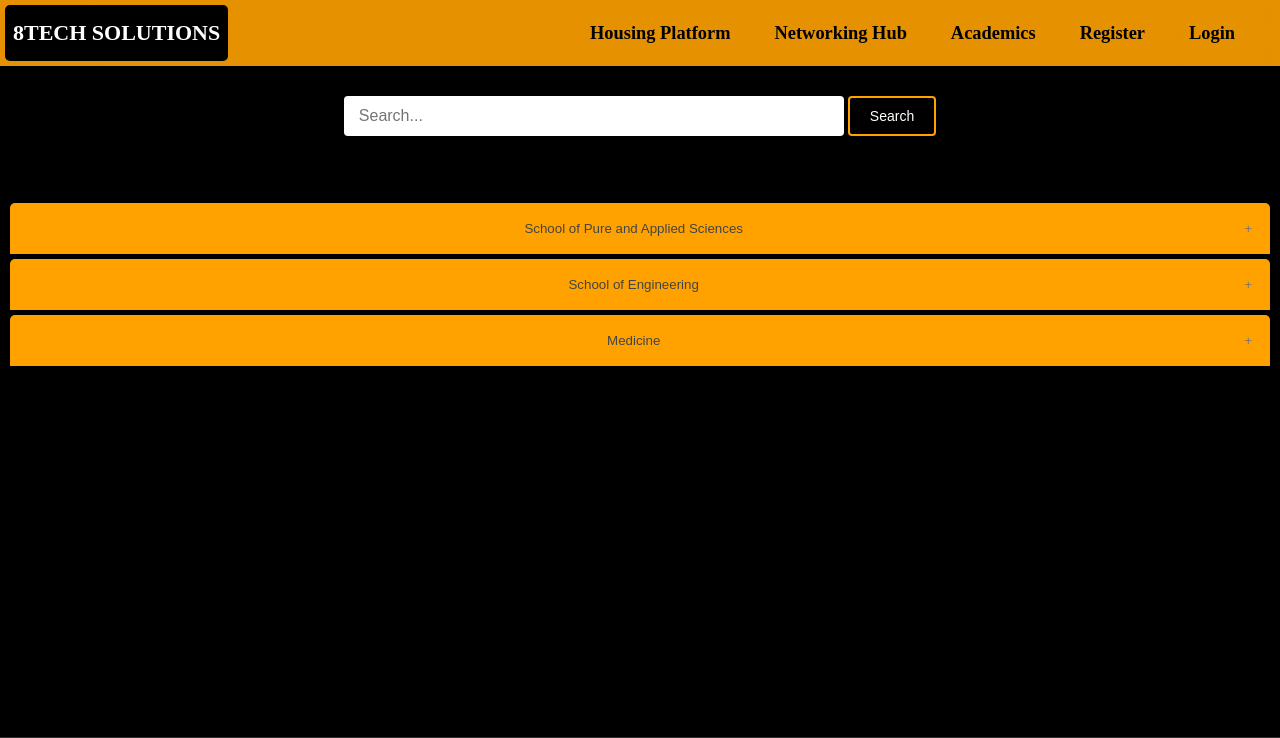
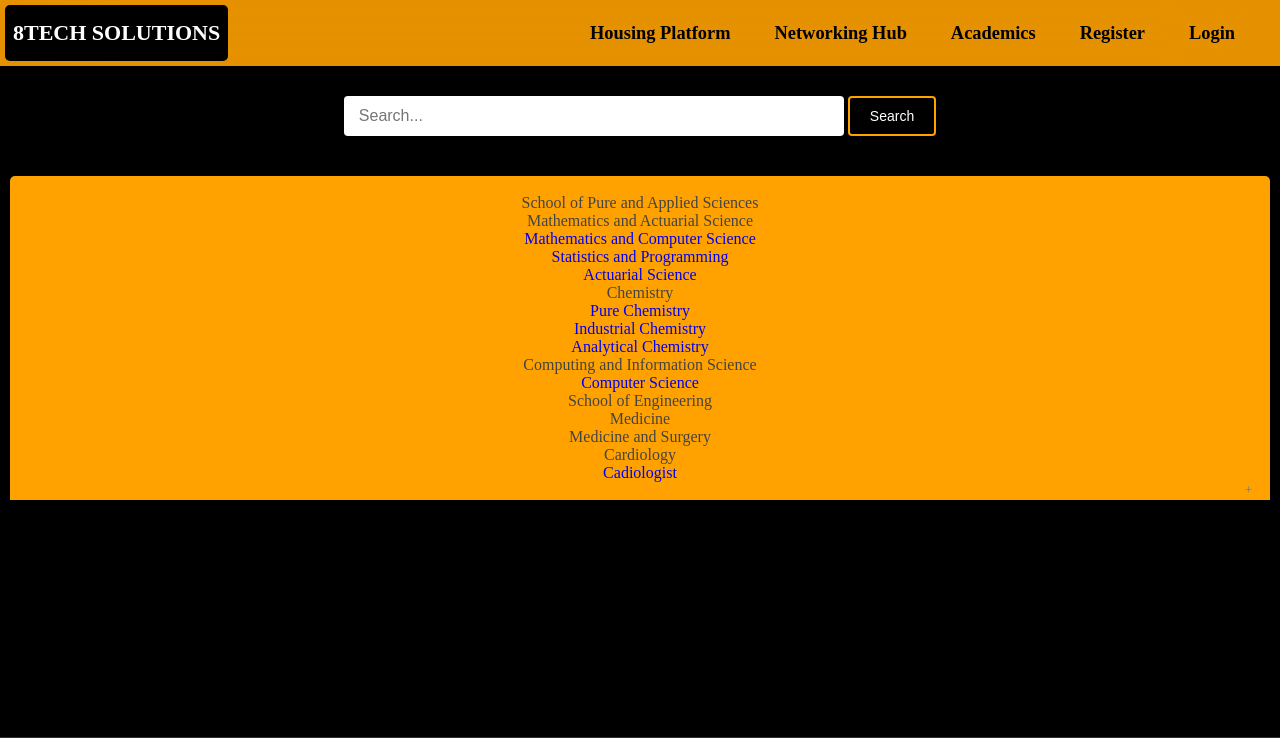
Before and after one commit to Fikiri20/8Tech, a Django app: page /academic in a window 1280 px wide. Shown: the top 738 px of the page. Run offline with Django 5.2, Linux system fonts and the light colour scheme; data comes from the database, SQL or seed files in the repository.

Commit message:
Update academic.html

```diff
--- a/academic/templates/academic/academic.html
+++ b/academic/templates/academic/academic.html
@@ -10,59 +10,67 @@
         </div>
       </form>
 
+
       <div class="school">
-        <h2>Academic Resources</h2>
+        <div class="accordion">
 
           {% for school in schools %}
+          <!-- School start-->
+            <div class="accordion-item">
+                <div class="accordion-header">{{ school.school_name }}</div>
+                <div class="accordion-content">
+                    <div class="nested-accordion">
 
-          <button class="accordion">{{ school.school_name }}</button>
-          <div class="panel">
                       {% for department in departments %}
                       {% if department.school == school %}
-                <div class="dropdown">
-                  <button class="dropdown-button">{{ department.department_name }}</button>
-                  <div class="dropdown-content">
+                   <!-- Department start-->
+                        <div class="nested-accordion-item">
+                            <div class="nested-accordion-header">{{ department.department_name }}</div>
+                            <div class="nested-accordion-content">
                            {% for course in courses %}
                               {% if course.department == department %}
-                        <a href="{% url 'course' course.course_name %}">{{ course.course_name }}</a>
+                                <p><a href="{% url 'course' course.course_name %}">{{ course.course_name }}</a></p>
                               {% endif %}
                             {% endfor %}
                             </div>
                         </div>
+                   <!-- Department end-->
                    {% endif %}
                    {% endfor %}
+
                     </div>
+                </div>
+            </div>
+          <!-- School end -->
           {% endfor %}
+
         </div>
       </div>
 
+
     <script>
-      // Accordion functionality
-      var acc = document.getElementsByClassName('accordion')
-      for (var i = 0; i < acc.length; i++) {
-        acc[i].addEventListener('click', function () {
-          this.classList.toggle('active')
-          var panel = this.nextElementSibling
-          if (panel.style.maxHeight) {
-            panel.style.maxHeight = null
-          } else {
-            panel.style.maxHeight = panel.scrollHeight + 'px'
-          }
-        })
+       // Function to toggle accordion content
+function toggleAccordionContent(header, content) {
+    header.addEventListener('click', function () {
+        content.style.display = content.style.display === 'block' ? 'none' : 'block';
+        header.classList.toggle('active');
+    });
 }
 
-      // Dropdown functionality
-      var dropdowns = document.getElementsByClassName('dropdown-button')
-      for (var i = 0; i < dropdowns.length; i++) {
-        dropdowns[i].addEventListener('click', function () {
-          var dropdownContent = this.nextElementSibling
-          if (dropdownContent.style.maxHeight && dropdownContent.style.maxHeight !== '0px') {
-            dropdownContent.style.maxHeight = '0px'
-          } else {
-            dropdownContent.style.maxHeight = dropdownContent.scrollHeight + 'px'
-          }
-        })
-      }
+// Main Accordion
+document.querySelectorAll('.accordion-item').forEach(item => {
+    const header = item.querySelector('.accordion-header');
+    const content = item.querySelector('.accordion-content');
+    toggleAccordionContent(header, content);
+});
+
+// Nested Accordion
+document.querySelectorAll('.nested-accordion-item').forEach(item => {
+    const header = item.querySelector('.nested-accordion-header');
+    const content = item.querySelector('.nested-accordion-content');
+    toggleAccordionContent(header, content);
+});
+
     </script>
   </body>
 {% endblock %}
```
Lines whose indentation alone changed are shown as unchanged.
